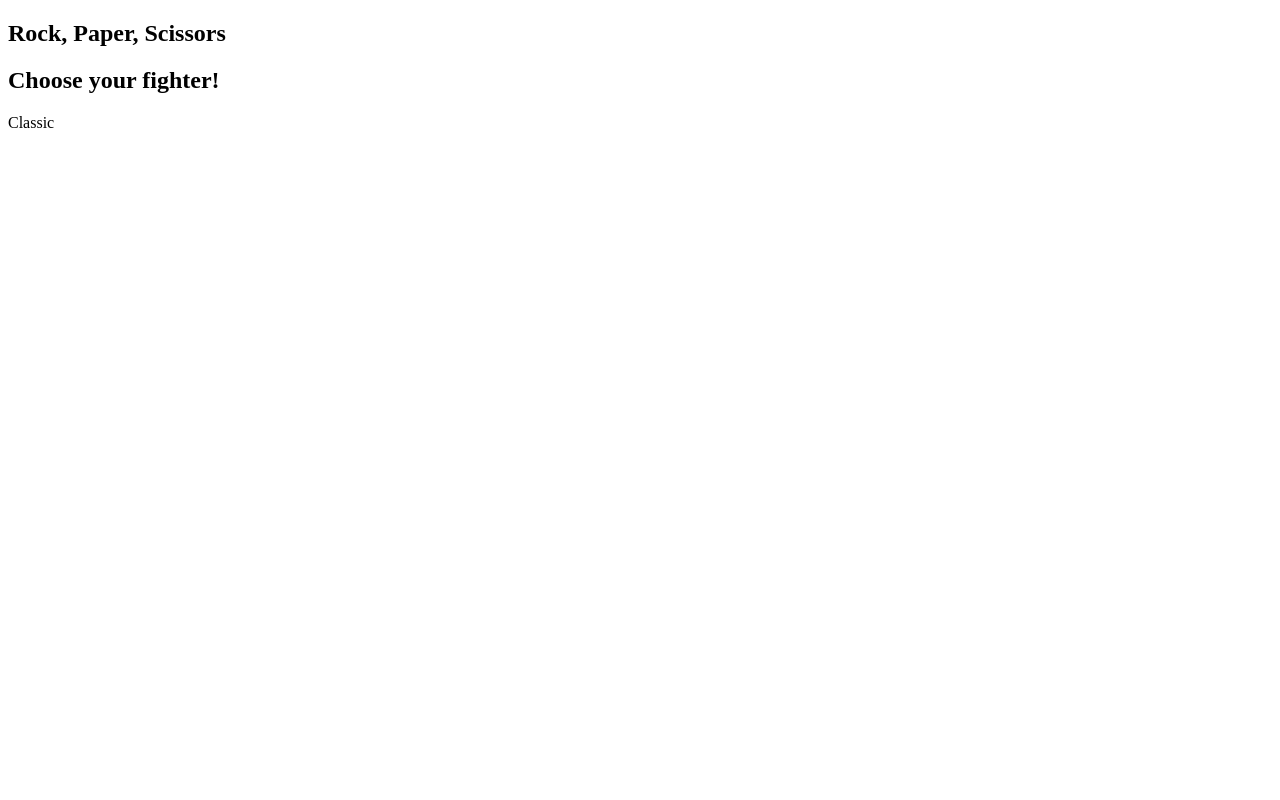
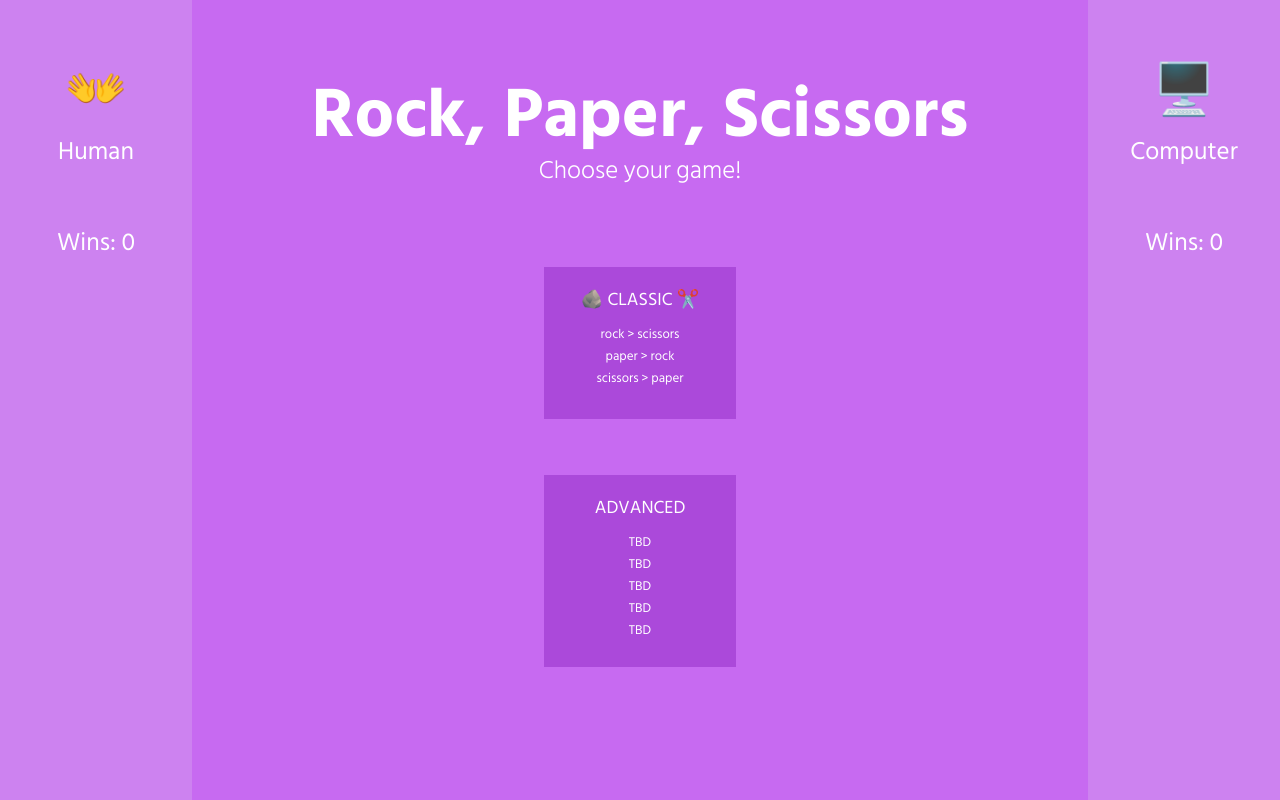
Before and after one commit to JamieCaudill/rock-paper-scissors, a plain HTML site: page index.html in a window 1280 px wide. Drawn offline with Linux system fonts and the light colour scheme.

Commit message:
feat: Style home page

```diff
--- a/index.html
+++ b/index.html
@@ -10,26 +10,46 @@
     <title>Rock, Paper, Scissors</title>
   </head>
   <body>
-    <section class="center">
-      <h1 class="center__header">Rock, Paper, Scissors</h1>
-      <h2 class="center__subheader">Choose your fighter!</h2>
-      <section class="center__classic">
-        <p>Classic</p>
-        <!-- diagram of game rules here -->
-        <!-- make clickable -->
+    <section class="left">
+      <!-- left sidebar here -->
+      <p class="left__emoji">👐</p>
+      <p class="left__human">Human</p>
+      <p class="left__wins">Wins: 0</p>
+    </section>
+    <section class="home">
+      <h1 class="home__header">Rock, Paper, Scissors</h1>
+      <h2 class="home__subheader">Choose your game!</h2>
+      <section class="home__selection">
+        <box class="home__box home__classic">
+          <p class="home__option">🪨 CLASSIC ✂️</p>
+          <p class="home__rules">rock > scissors</p>
+          <p class="home__rules">paper > rock</p>
+          <p class="home__rules">scissors > paper</p>
+        </box>
+          <!-- diagram of game rules here -->
+          <!-- make clickable -->
       </section>
-      <section class="center__advanced">
-        <!-- advanced section here -->
+      <section class="home__selection">
+        <box class="home__box home__advanced">
+          <p class="home__option">ADVANCED</p>
+          <p class="home__rules">TBD</p>
+          <p class="home__rules">TBD</p>
+          <p class="home__rules">TBD</p>
+          <p class="home__rules">TBD</p>
+          <p class="home__rules">TBD</p>
+        </box>
       </section>
     </section>
-    <section class="side">
-      <div class="side__left">
-        <!-- left sidebar here -->
-      </div>
-      <div class="side__right">
-        <!-- right sidebar here -->
-      </div>
+    <section class="right">
+      <p class="right__emoji">🖥️</p>
+      <p class="right__computer">Computer</p>
+      <p class="right__wins">Wins: 0</p>
+      <!-- right sidebar here -->
     </section>
+    <!-- <section class="side">
+
+
+    </section> -->
   </body>
   <script src="./main.js"></script>
 </html>
--- a/styles.css
+++ b/styles.css
@@ -0,0 +1,93 @@
+* {
+  font-family: 'Hind Siliguri', sans-serif;
+  color: #ffffff;
+  /* border: solid 3px black; */
+
+}
+
+html {
+  font-size: 62.5%;
+  height: 100%;
+  width: 100%;
+  margin: 0;
+}
+
+body {
+  height: 100vh;
+  width: 100vw;
+  margin: 0;
+  background-color: #c76af1;
+  display: flex;
+
+}
+
+.home {
+  height: 100vh;
+  width: 70vw;
+  display: flex;
+  flex-direction: column;
+  align-items: center;
+}
+
+h1 {
+  font-size: 7em;
+  margin-bottom: -.3em;
+}
+
+h2 {
+  font-size: 250%;
+  text-align: center;
+  width: 20em;
+  margin: 0;
+  font-weight: 300;
+}
+
+.home__selection {
+  height: 26vh;
+  width: 30vw;
+  display: flex;
+  justify-content: center;
+  align-items: flex-end;
+  margin: 2em;
+}
+
+.home__box {
+  height: 19vh;
+  width: 15vw;
+  display: flex;
+  flex-direction: column;
+  align-items: center;
+  background-color: #ab49da;
+}
+
+.home__option {
+  font-size: 1.8em;
+  margin-bottom: .5em;
+}
+.home__rules {
+  font-size: 1.3em;
+  margin: 0;
+}
+
+.home__advanced {
+  height: 24vh;
+}
+
+.left, .right {
+  display: flex;
+  flex-direction: column;
+  align-items: center;
+  height: 100vh;
+  width: 15vw;
+  background-color: #cd82f0;
+  font-size: 2.5em;
+}
+
+.left__emoji, .right__emoji {
+  font-size: 2em;
+  margin-bottom: 0;
+}
+
+.left__human, .right__computer {
+  margin-top: 0;
+}
```
